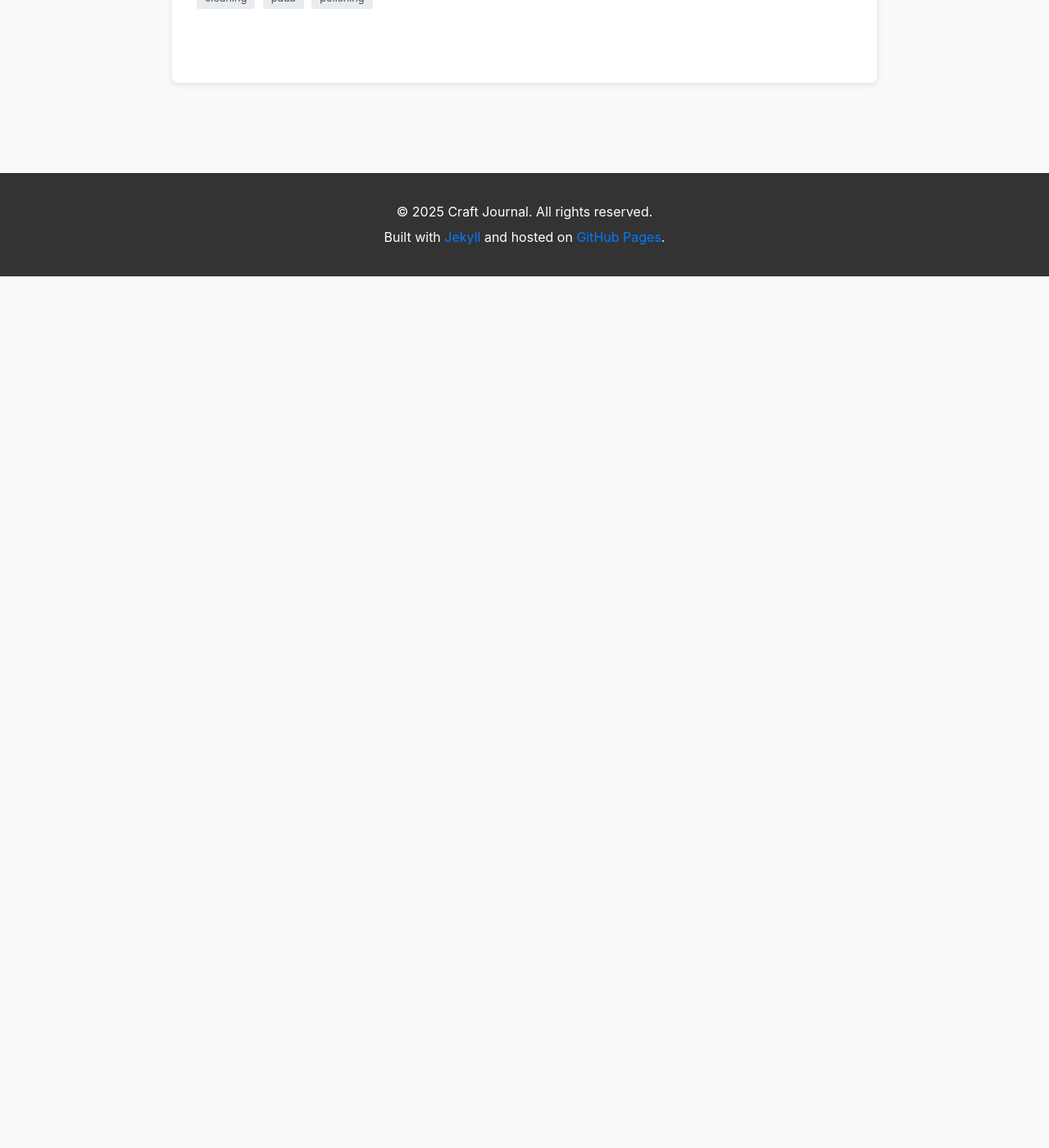
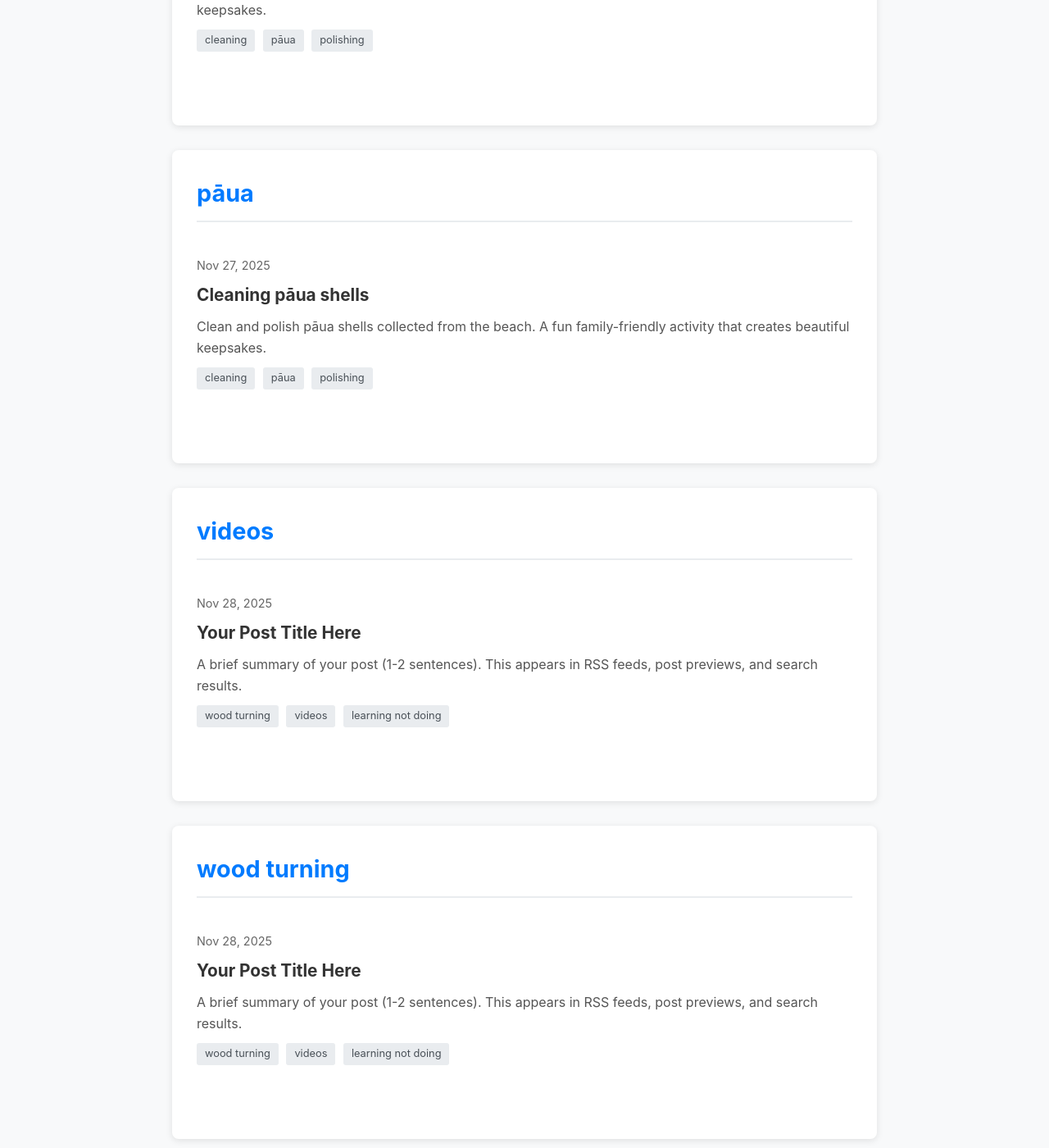
Before and after one commit to dfbr/craft_journal, a Jekyll site: the page built from categories.html, in a window 1280 px wide and 1400 px high, scrolled down 2084 px. Shown: the whole window at 82% size. Built offline with Jekyll 4.4.1, drawn with Linux system fonts in a browser that asks for light colours; before the commit the page ends 2421 px from its top, so only the background shows below that; some of the changed text lies outside the part shown.

Commit message:
Wood turning video list

```diff
--- /dev/null
+++ b/_posts/2025-11-28-woodturning-videos.md
@@ -0,0 +1,25 @@
+---
+layout: post
+title: "Your Post Title Here"
+date: 2025-11-28 00:00:00 -0000
+categories: [wood turning, videos, learning not doing]
+author: Your Name
+featured_image: /assets/images/posts/your-post-name/featured.jpg
+featured_image_alt: "Screen grab from turn a wood bowl video (woodturning log to bowl)"
+project_details:
+  Difficulty: Beginner
+  Time Required: variable
+  Equipment:
+    - Internet connected device capable of showing videos
+  Resources:
+    - List of links below
+excerpt: "A brief summary of your post (1-2 sentences). This appears in RSS feeds, post previews, and search results."
+Suitable for Kids: Yes
+---
+
+# Wood turning video resources
+
+Just a list of videos to watch to learn more about wood turning.
+
+- [Turn a wood bowl channel](https://www.youtube.com/@TurnAWoodBowl)
+  - [Fundamental playlist](https://www.youtube.com/watch?v=o2dS0FWfLT4&list=PLoJyGhc4_JBGw341nZp1aH20N4v-_dlbt)
```
Also changed, not shown: _posts/2025-11-25-cleaning-paua-shell.md (+1 -1 lines), assets/images/posts/woodturning-videos/featured.jpg (added).
